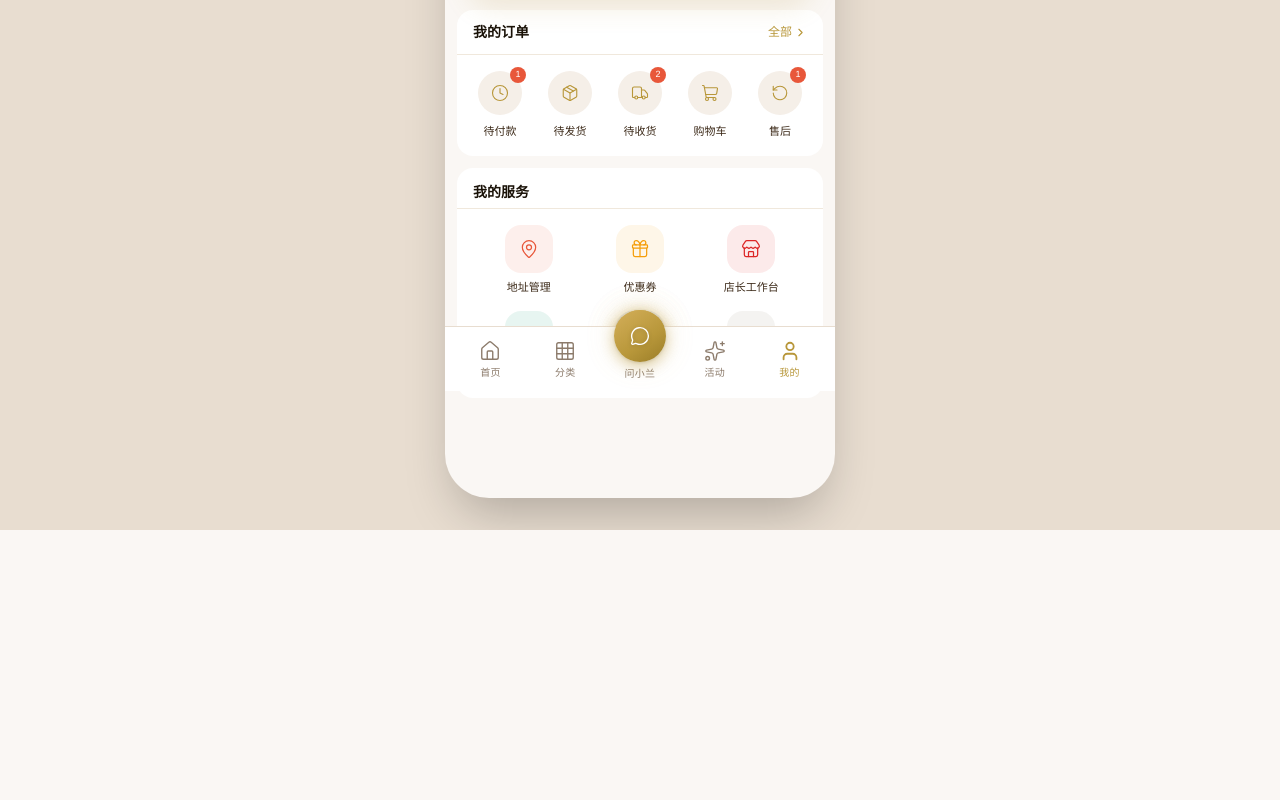
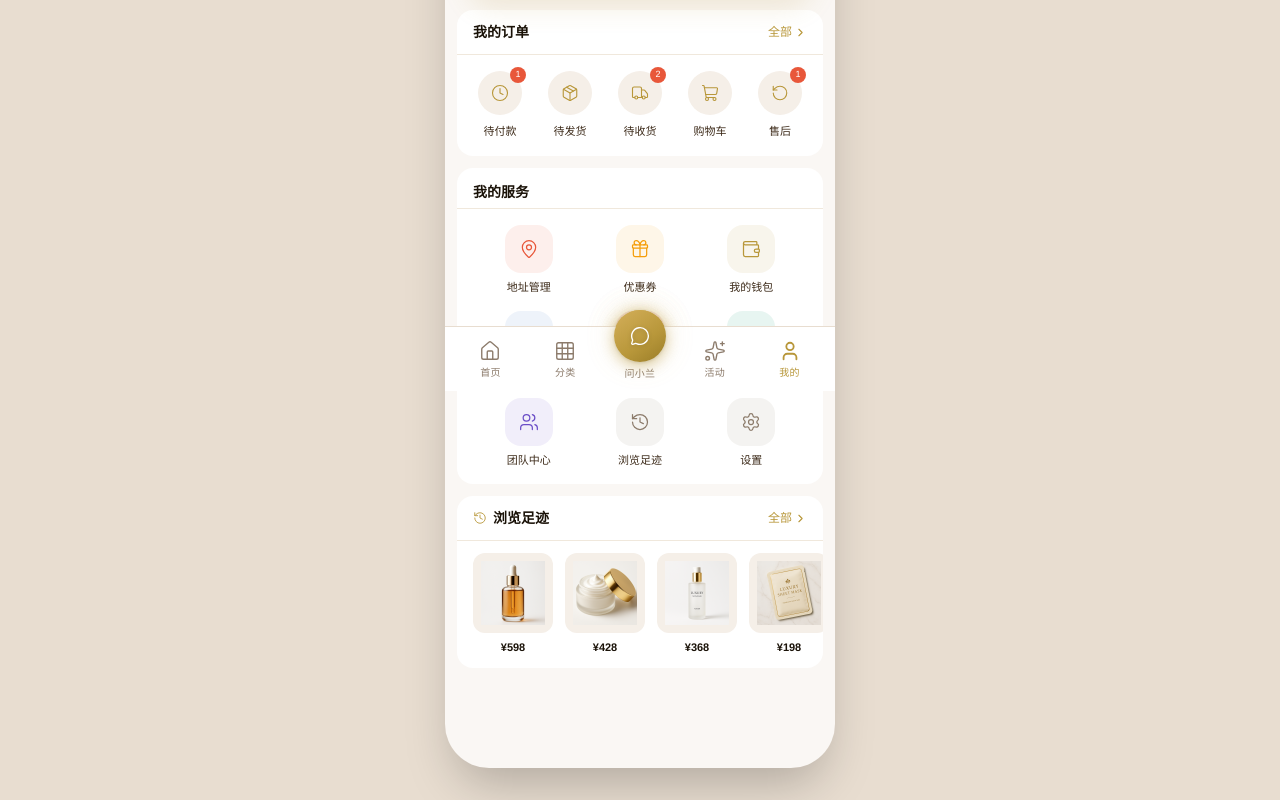
Before and after one commit to 315fang/cloud-mp-qianduan, a Next.js app: page /profile in a window 1280 px wide. Shown: the part 409-1209 px from the top of the page. Before the commit the page ends 939 px from the top, so only its background shows below. Built offline with nearby package versions, Linux system fonts and the light colour scheme.

Commit message:
feat: add wallet, materials, and browsing history sections to profile page
Co-authored-by: 王飞 <192938845+315fang@users.noreply.github.com>

```diff
--- a/src/app/profile/page.tsx
+++ b/src/app/profile/page.tsx
@@ -3,6 +3,7 @@
 
 import Image from "next/image";
 import Link from "next/link";
+import { products } from "@/lib/data";
 import {
   ChevronRight,
   MapPin,
@@ -16,6 +17,9 @@ import {
   Store,
   CheckCircle2,
   Users,
+  Wallet,
+  BookImage,
+  History,
 } from "lucide-react";
 import PhoneFrame from "@/components/PhoneFrame";
 import BottomNav from "@/components/BottomNav";
@@ -38,9 +42,12 @@ const orderTabs = [
 const serviceItems = [
   { icon: MapPin, label: "地址管理", href: "/profile/address", color: "#E8573A" },
   { icon: Gift, label: "优惠券", href: "/profile/coupons", color: "#F59E0B" },
+  { icon: Wallet, label: "我的钱包", href: "/distributor/wallet", color: "#B8973A" },
+  { icon: BookImage, label: "推广素材", href: "/distributor/materials", color: "#4A7CC7" },
   { icon: Store, label: "店长工作台", href: "/distributor/manager", color: "#DC2626" },
   { icon: CheckCircle2, label: "自提核销", href: "/distributor/pickup-verify", color: "#059669" },
-  { icon: Users, label: "团队中心", href: "/distributor/team", color: "#4A7CC7" },
+  { icon: Users, label: "团队中心", href: "/distributor/team", color: "#6B4EC7" },
+  { icon: History, label: "浏览足迹", href: "/profile/history", color: "#8C7B6B" },
   { icon: Settings, label: "设置", href: "/profile/settings", color: "#8C7B6B" },
 ];
 
@@ -177,6 +184,29 @@ export default function ProfilePage() {
           </div>
         </div>
 
+        {/* 浏览足迹 */}
+        <div className="bg-white rounded-2xl overflow-hidden">
+          <div className="flex items-center justify-between px-4 py-3 border-b border-[#F0E8DC]">
+            <div className="flex items-center gap-1.5">
+              <History size={14} className="text-[#B8973A]" strokeWidth={1.5} />
+              <span className="text-sm font-bold text-[#1A1208]">浏览足迹</span>
+            </div>
+            <Link href="/profile/history" className="flex items-center gap-0.5 text-[12px] text-[#B8973A]">
+              全部 <ChevronRight size={13} />
+            </Link>
+          </div>
+          <div className="flex gap-3 px-4 py-3 overflow-x-auto scrollbar-hide">
+            {products.slice(0, 5).map((product) => (
+              <Link key={product.id} href={`/products/${product.id}`} className="flex-shrink-0 flex flex-col gap-1.5 w-20">
+                <div className="relative w-20 h-20 rounded-xl overflow-hidden bg-[#F5EFE8]">
+                  <Image src={product.image} alt={product.name} fill className="object-contain p-2" />
+                </div>
+                <p className="text-[11px] font-bold text-[#1A1208] text-center">¥{product.price}</p>
+              </Link>
+            ))}
+          </div>
+        </div>
+
         <div className="pb-2" />
       </div>
 
```
